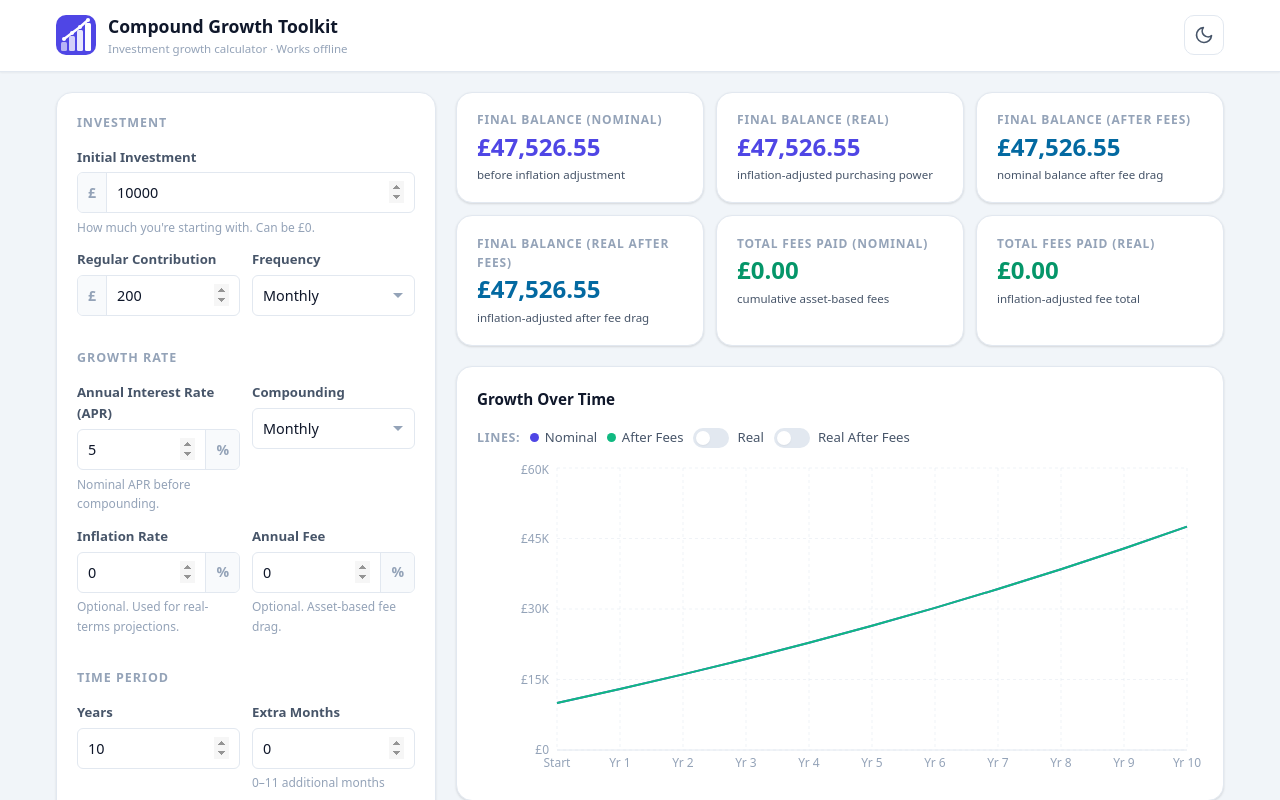
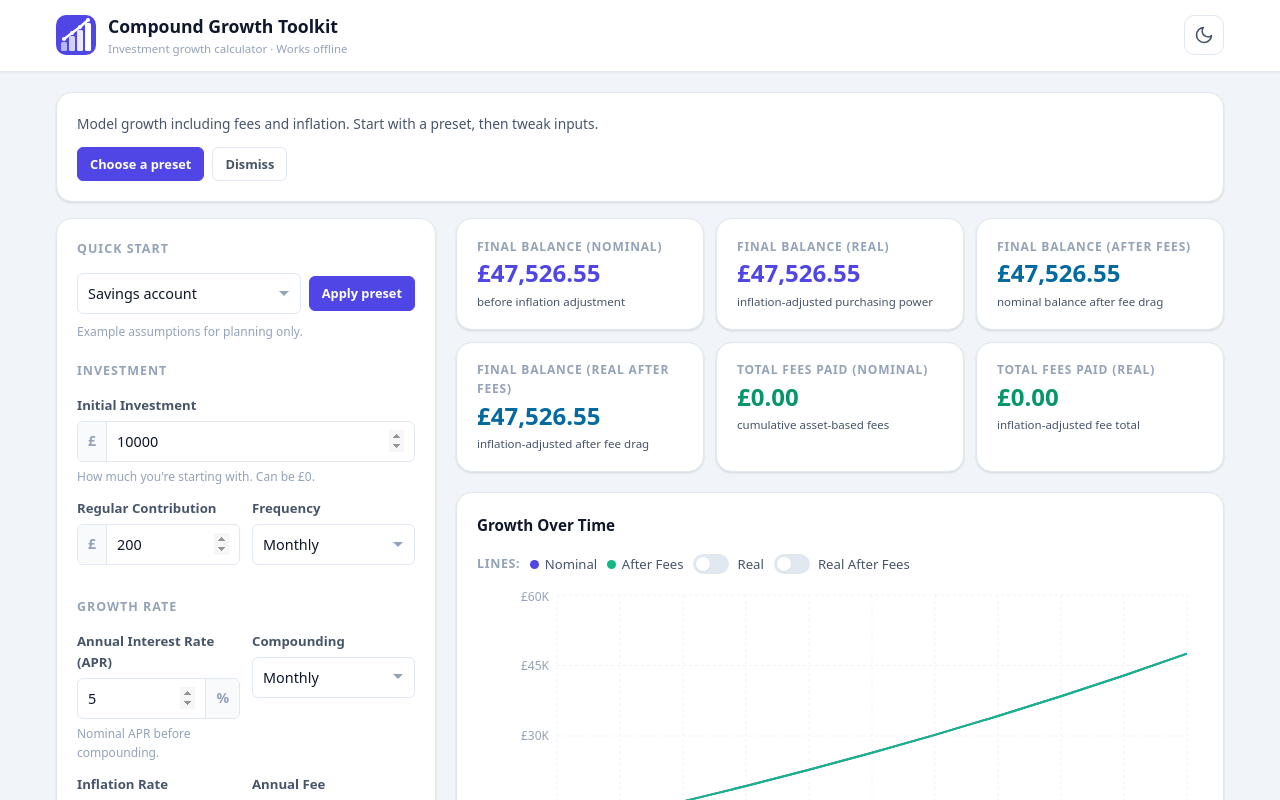
Before and after one commit to HenryBerkin/compound-toolkit, a React (Vite) app: page / in a window 1280 px wide. Shown: the top 800 px of the page. Built offline with nearby package versions, Linux system fonts and the light colour scheme.

Commit message:
feat(ui): add presets and first-run onboarding

```diff
--- a/src/App.tsx
+++ b/src/App.tsx
@@ -2,6 +2,7 @@ import { useState, useEffect, useCallback } from 'react';
 import type { CalcInputs, CalcResult, FormState, Scenario } from './types';
 import { calculate, parseAndValidate, DEFAULT_FORM, inputsToForm } from './lib/calc';
 import { applyPwaUpdate, onPwaUpdateAvailable } from './lib/pwaUpdate';
+import { STARTER_PRESETS, type StarterPresetId } from './lib/presets';
 import { useDebounce } from './hooks/useDebounce';
 import { useTheme } from './hooks/useTheme';
 import { useScenarios } from './hooks/useScenarios';
@@ -14,6 +15,8 @@ import { BreakdownTable } from './components/BreakdownTable';
 import { ScenarioManager } from './components/ScenarioManager';
 import { AssumptionsPanel } from './components/AssumptionsPanel';
 
+const ONBOARDING_DISMISSED_KEY = 'cgt-onboarding-dismissed';
+
 export default function App() {
   const { theme, toggleTheme } = useTheme();
   const { scenarios, saveScenario, deleteScenario, duplicateScenario } = useScenarios();
@@ -24,6 +27,8 @@ export default function App() {
   const [errors, setErrors] = useState<ReturnType<typeof parseAndValidate>['errors']>({});
   const [activeScenarioId, setActiveScenarioId] = useState<string | null>(null);
   const [showUpdatePrompt, setShowUpdatePrompt] = useState(false);
+  const [activePresetName, setActivePresetName] = useState<string | null>(null);
+  const [showOnboarding, setShowOnboarding] = useState(false);
 
   const debouncedForm = useDebounce(form, 280);
 
@@ -51,23 +56,64 @@ export default function App() {
 
   useEffect(() => onPwaUpdateAvailable(() => setShowUpdatePrompt(true)), []);
 
+  useEffect(() => {
+    try {
+      const dismissed = localStorage.getItem(ONBOARDING_DISMISSED_KEY) === '1';
+      setShowOnboarding(!dismissed && scenarios.length === 0);
+    } catch {
+      setShowOnboarding(scenarios.length === 0);
+    }
+  }, [scenarios.length]);
+
   const handleFormChange = useCallback((patch: Partial<FormState>) => {
     setForm((prev) => ({ ...prev, ...patch }));
+    setActiveScenarioId(null);
+  }, []);
+
+  const handleApplyPreset = useCallback((presetId: StarterPresetId) => {
+    const preset = STARTER_PRESETS.find((item) => item.id === presetId);
+    if (!preset) return;
+
+    setForm((prev) => ({
+      ...prev,
+      apr: String(preset.apr),
+      inflationPercent: String(preset.inflationPercent),
+      annualFeePercent: String(preset.annualFeePercent),
+      compoundFrequency: preset.compoundFrequency,
+    }));
+    setActivePresetName(preset.name);
     setActiveScenarioId(null);
   }, []);
 
   const handleLoadScenario = useCallback((scenario: Scenario) => {
     setForm(inputsToForm(scenario.inputs));
     setActiveScenarioId(scenario.id);
+    setActivePresetName(scenario.presetName ?? null);
   }, []);
 
   const handleSaveScenario = useCallback(
     (name: string) => {
       if (!validInputs) return;
-      saveScenario(name, validInputs);
+      saveScenario(name, validInputs, { presetName: activePresetName ?? undefined });
     },
-    [validInputs, saveScenario],
+    [activePresetName, validInputs, saveScenario],
   );
+
+  const dismissOnboarding = useCallback(() => {
+    setShowOnboarding(false);
+    try {
+      localStorage.setItem(ONBOARDING_DISMISSED_KEY, '1');
+    } catch {
+      // localStorage unavailable — ignore
+    }
+  }, []);
+
+  const focusPresetSelector = useCallback(() => {
+    const select = document.getElementById('preset-selector') as HTMLSelectElement | null;
+    if (!select) return;
+    select.scrollIntoView({ behavior: 'smooth', block: 'center' });
+    select.focus();
+  }, []);
 
   const hasErrors = Object.keys(errors).length > 0;
 
@@ -136,11 +182,33 @@ export default function App() {
 
       {/* ── Main ────────────────────────────────────────────────────────────── */}
       <main className="app-main">
+        {showOnboarding && (
+          <section className="onboarding-card card" aria-label="Getting started">
+            <p className="onboarding-copy">
+              Model growth including fees and inflation. Start with a preset, then tweak inputs.
+            </p>
+            <div className="onboarding-actions">
+              <button type="button" className="btn btn-primary btn-sm" onClick={focusPresetSelector}>
+                Choose a preset
+              </button>
+              <button type="button" className="btn btn-ghost btn-sm" onClick={dismissOnboarding}>
+                Dismiss
+              </button>
+            </div>
+          </section>
+        )}
+
         <div className="app-layout">
           {/* Left column: form */}
           <aside className="form-column">
             <div className="card form-card">
-              <CalculatorForm form={form} errors={errors} onChange={handleFormChange} />
+              <CalculatorForm
+                form={form}
+                errors={errors}
+                onChange={handleFormChange}
+                activePresetName={activePresetName}
+                onApplyPreset={handleApplyPreset}
+              />
             </div>
           </aside>
 
--- a/src/components/CalculatorForm.tsx
+++ b/src/components/CalculatorForm.tsx
@@ -1,10 +1,13 @@
-import { type FC, type ChangeEvent } from 'react';
+import { useState, type FC, type ChangeEvent } from 'react';
 import type { FormState, ValidationErrors } from '../types';
+import { STARTER_PRESETS, type StarterPresetId } from '../lib/presets';
 
 interface Props {
   form: FormState;
   errors: ValidationErrors;
   onChange: (patch: Partial<FormState>) => void;
+  activePresetName: string | null;
+  onApplyPreset: (presetId: StarterPresetId) => void;
 }
 
 // ─── Small reusable atoms ──────────────────────────────────────────────────────
@@ -32,7 +35,9 @@ const Field: FC<{
 
 // ─── Main form ────────────────────────────────────────────────────────────────
 
-export const CalculatorForm: FC<Props> = ({ form, errors, onChange }) => {
+export const CalculatorForm: FC<Props> = ({ form, errors, onChange, activePresetName, onApplyPreset }) => {
+  const [selectedPresetId, setSelectedPresetId] = useState<StarterPresetId>(STARTER_PRESETS[0].id);
+
   function field(key: keyof FormState) {
     return (e: ChangeEvent<HTMLInputElement | HTMLSelectElement>) =>
       onChange({ [key]: e.target.value } as Partial<FormState>);
@@ -45,6 +50,39 @@ export const CalculatorForm: FC<Props> = ({ form, errors, onChange }) => {
       noValidate
       aria-label="Compound growth calculator"
     >
+      {/* ── Quick Start Presets ───────────────────────────────────────────── */}
+      <fieldset className="form-section">
+        <legend className="form-section-title">Quick Start</legend>
+
+        <div className="quickstart-row">
+          <label className="sr-only" htmlFor="preset-selector">
+            Starter preset
+          </label>
+          <select
+            id="preset-selector"
+            className="form-control quickstart-select"
+            value={selectedPresetId}
+            onChange={(e) => setSelectedPresetId(e.target.value as StarterPresetId)}
+          >
+            {STARTER_PRESETS.map((preset) => (
+              <option key={preset.id} value={preset.id}>
+                {preset.name}
+              </option>
+            ))}
+          </select>
+          <button
+            type="button"
+            className="btn btn-primary btn-sm quickstart-apply"
+            onClick={() => onApplyPreset(selectedPresetId)}
+          >
+            Apply preset
+          </button>
+        </div>
+
+        <p className="form-hint">Example assumptions for planning only.</p>
+        {activePresetName && <p className="form-hint preset-active">Preset: {activePresetName}</p>}
+      </fieldset>
+
       {/* ── Investment Setup ──────────────────────────────────────────────── */}
       <fieldset className="form-section">
         <legend className="form-section-title">Investment</legend>
--- a/src/components/ScenarioManager.tsx
+++ b/src/components/ScenarioManager.tsx
@@ -94,8 +94,9 @@ export const ScenarioManager: FC<Props> = ({
               totalMonths % 12 === 0
                 ? `${totalMonths / 12}yr`
                 : `${Math.floor(totalMonths / 12)}yr ${totalMonths % 12}mo`;
-            const inflationLabel = `${((s.inputs.inflationRate ?? 0) * 100).toFixed(2)}% inf`;
-            const feeLabel = `${((s.inputs.annualFeeRate ?? 0) * 100).toFixed(2)}% fee`;
+            const inflationLabel = `${((s.inputs.inflationRate ?? 0) * 100).toFixed(2)}% inflation`;
+            const feeLabel = `${((s.inputs.annualFeeRate ?? 0) * 100).toFixed(2)}% annual fee`;
+            const presetLabel = s.presetName ? `Preset: ${s.presetName} · ` : '';
 
             return (
               <li
@@ -105,6 +106,7 @@ export const ScenarioManager: FC<Props> = ({
                 <div className="scenario-info">
                   <span className="scenario-name">{s.name}</span>
                   <span className="scenario-meta">
+                    {presetLabel}
                     {formatGBP(s.inputs.principal)} · {(s.inputs.apr * 100).toFixed(2)}% APR ·{' '}
                     {inflationLabel} · {feeLabel} · {durationLabel}
                   </span>
--- a/src/index.css
+++ b/src/index.css
@@ -294,6 +294,24 @@ body {
   padding: 1.25rem 1rem 2rem;
 }
 
+.onboarding-card {
+  margin-bottom: 1rem;
+  display: flex;
+  flex-direction: column;
+  gap: 0.75rem;
+}
+
+.onboarding-copy {
+  font-size: 0.86rem;
+  color: var(--color-text-secondary);
+}
+
+.onboarding-actions {
+  display: flex;
+  gap: 0.5rem;
+  flex-wrap: wrap;
+}
+
 .app-layout {
   display: flex;
   flex-direction: column;
@@ -406,6 +424,27 @@ body {
   display: grid;
   grid-template-columns: 1fr 1fr;
   gap: 0.75rem;
+}
+
+.quickstart-row {
+  display: flex;
+  align-items: center;
+  gap: 0.5rem;
+  margin-bottom: 0.5rem;
+}
+
+.quickstart-select {
+  flex: 1;
+  min-width: 0;
+}
+
+.quickstart-apply {
+  flex-shrink: 0;
+}
+
+.preset-active {
+  font-weight: 600;
+  color: var(--color-text-secondary);
 }
 
 .form-group {
@@ -1238,4 +1277,13 @@ select.form-control {
     grid-template-columns: 1fr 1fr;
     gap: 0.5rem;
   }
+
+  .quickstart-row {
+    flex-direction: column;
+    align-items: stretch;
+  }
+
+  .quickstart-apply {
+    width: 100%;
+  }
 }
--- /dev/null
+++ b/src/lib/presets.ts
@@ -0,0 +1,51 @@
+import type { CompoundFrequency } from '../types';
+
+export type StarterPresetId =
+  | 'savings-account'
+  | 'low-cost-index-fund'
+  | 'robo-investor'
+  | 'high-growth-portfolio';
+
+export interface StarterPreset {
+  id: StarterPresetId;
+  name: string;
+  apr: number;
+  annualFeePercent: number;
+  inflationPercent: number;
+  compoundFrequency: CompoundFrequency;
+}
+
+export const STARTER_PRESETS: StarterPreset[] = [
+  {
+    id: 'savings-account',
+    name: 'Savings account',
+    apr: 4.0,
+    annualFeePercent: 0.0,
+    inflationPercent: 3.0,
+    compoundFrequency: 'monthly',
+  },
+  {
+    id: 'low-cost-index-fund',
+    name: 'Low-cost index fund',
+    apr: 7.0,
+    annualFeePercent: 0.2,
+    inflationPercent: 3.0,
+    compoundFrequency: 'monthly',
+  },
+  {
+    id: 'robo-investor',
+    name: 'Robo-investor',
+    apr: 6.0,
+    annualFeePercent: 0.8,
+    inflationPercent: 3.0,
+    compoundFrequency: 'monthly',
+  },
+  {
+    id: 'high-growth-portfolio',
+    name: 'High-growth portfolio',
+    apr: 9.0,
+    annualFeePercent: 1.0,
+    inflationPercent: 3.0,
+    compoundFrequency: 'monthly',
+  },
+];
--- a/src/types/index.ts
+++ b/src/types/index.ts
@@ -89,6 +89,7 @@ export interface Scenario {
   id: string;
   name: string;
   inputs: CalcInputs;
+  presetName?: string;
   createdAt: string;
   updatedAt: string;
 }
```
